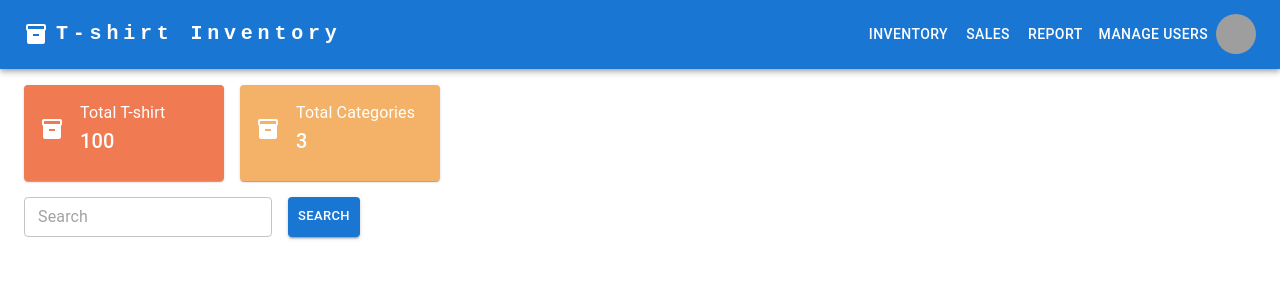
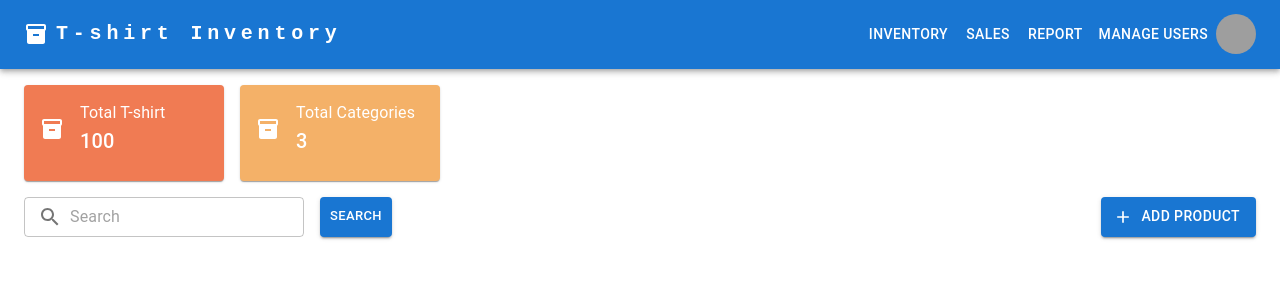
Before and after one commit to lioncio1229/tshirt-inventory-frontend, a React (Vite) app: page /main/inventory in a window 1280 px wide. Shown: the top 300 px of the page. Built offline with nearby package versions, Linux system fonts and the light colour scheme; grey boxes are pictures that could not be loaded.

Commit message:
Add Other Actions

```diff
--- a/src/components/Searchbar.jsx
+++ b/src/components/Searchbar.jsx
@@ -1,9 +1,16 @@
-import { Stack, TextField, Button } from "@mui/material"
+import { Stack, TextField, Button, InputAdornment } from "@mui/material"
+import { Search } from "@mui/icons-material";
 
 export default function Searchbar() {
   return (
     <Stack direction="row" spacing={2}>
-      <TextField size="small" placeholder="Search" />
+      <TextField size="small" placeholder="Search" InputProps={{
+        startAdornment: (
+          <InputAdornment position="start">
+            <Search/>
+          </InputAdornment>
+        )
+      }}/>
       <Button variant="contained" size="small"> Search </Button>
     </Stack>
   );
--- a/src/layouts/Header.jsx
+++ b/src/layouts/Header.jsx
@@ -179,11 +179,9 @@ export default function Header() {
           </Box>
         </Toolbar>
       </AppBar>
-      <Toolbar>
-        <Box mt={2}>
-            <Outlet />
-        </Box>
-      </Toolbar>
+      <Box mt={2} ml={3} mr={3}>
+          <Outlet />
+      </Box>
     </>
   );
 }
--- a/src/pages/inventory/Menu.jsx
+++ b/src/pages/inventory/Menu.jsx
@@ -1,11 +1,13 @@
 import {Stack} from "@mui/material";
 import Searchbar from "../../components/Searchbar";
+import OtherActions from "./OtherActions";
 
 export default function Menu()
 {
     return (
-        <Stack justifyContent="space-between">
+        <Stack direction="row" justifyContent="space-between">
             <Searchbar />
+            <OtherActions />
         </Stack>
     )
 }
--- /dev/null
+++ b/src/pages/inventory/OtherActions.jsx
@@ -0,0 +1,11 @@
+import {Stack, Button} from "@mui/material";
+import { Add } from "@mui/icons-material";
+
+export default function OtherActions()
+{
+    return (
+        <Stack direction="row">
+            <Button variant="contained" startIcon={<Add />}>Add Product</Button>
+        </Stack>
+    )
+}
--- a/src/pages/inventory/index.jsx
+++ b/src/pages/inventory/index.jsx
@@ -1,10 +1,9 @@
-import { Grid, Box } from "@mui/material";
+import { Grid } from "@mui/material";
 import Overview from "../../components/Overview";
 import Menu from "./Menu";
 
 export default function Inventory() {
   return (
-    <Box>
       <Grid container spacing={2}>
         <Grid item xs={12}>
           <Overview
@@ -22,10 +21,9 @@ export default function Inventory() {
             ]}
           />
         </Grid>
-        <Grid item xs={12}>
+        <Grid item xs={12} xl={12}>
             <Menu />
         </Grid>
       </Grid>
-    </Box>
   );
 }
```
